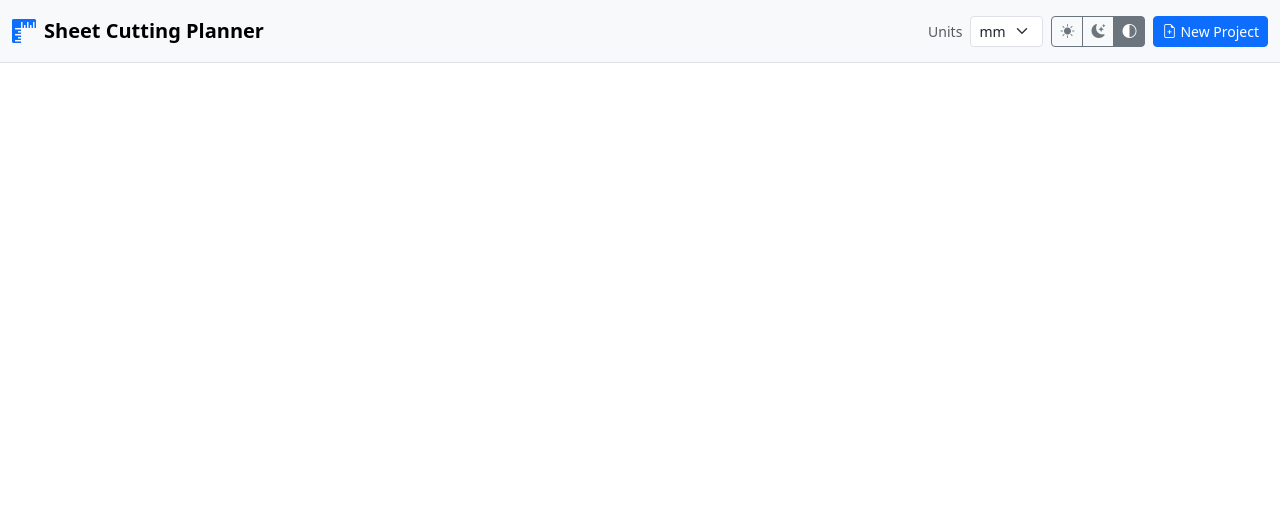
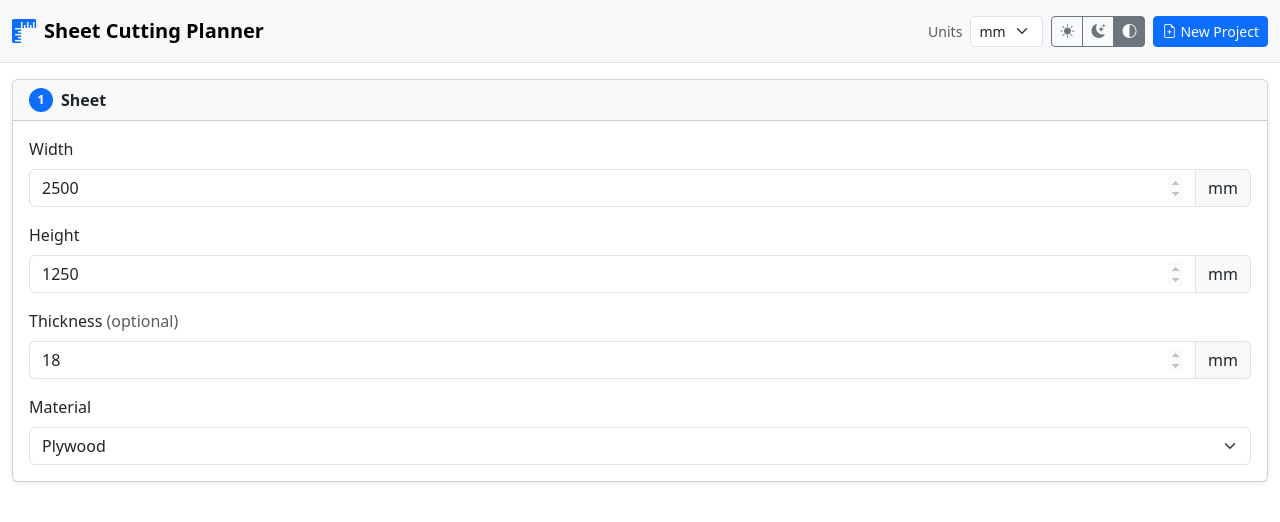
Before and after one commit to ForsakenAnton/sheet-cutting, a React (Vite) app: page / in a window 1280 px wide. Shown: the top 522 px of the page. Built offline with nearby package versions, Linux system fonts and the light colour scheme.

Commit message:
feat: sheet size and material panel

```diff
--- a/src/App.tsx
+++ b/src/App.tsx
@@ -1,5 +1,6 @@
-import type { Project, Unit } from './types';
+import type { Project, SheetSpec, Unit } from './types';
 import { AppNavbar } from './components/AppNavbar';
+import { SheetPanel } from './components/SheetPanel';
 import { usePersistentState } from './hooks/usePersistentState';
 import { useTheme } from './hooks/useTheme';
 import { DEFAULT_PROJECT, PROJECT_KEY } from './lib/project';
@@ -7,6 +8,10 @@ import { DEFAULT_PROJECT, PROJECT_KEY } from './lib/project';
 export default function App() {
   const theme = useTheme();
   const [project, setProject] = usePersistentState<Project>(PROJECT_KEY, DEFAULT_PROJECT);
+
+  const updateSheet = (patch: Partial<SheetSpec>) => {
+    setProject((current) => ({ ...current, sheet: { ...current.sheet, ...patch } }));
+  };
 
   const updateUnit = (unit: Unit) => {
     setProject((current) => ({ ...current, unit }));
@@ -27,7 +32,13 @@ export default function App() {
         onNewProject={newProject}
       />
 
-      <main className="container-fluid py-3" />
+      <main className="container-fluid py-3">
+        <div className="row g-3">
+          <div className="col-12 col-xl-3 vstack gap-3">
+            <SheetPanel sheet={project.sheet} unit={project.unit} onChange={updateSheet} />
+          </div>
+        </div>
+      </main>
     </>
   );
 }
--- /dev/null
+++ b/src/components/NumberField.tsx
@@ -0,0 +1,65 @@
+import { useEffect, useState } from 'react';
+
+interface Props {
+  value: number;
+  onChange: (value: number) => void;
+  min?: number;
+  max?: number;
+  step?: number;
+  integer?: boolean;
+  suffix?: string;
+  id?: string;
+  small?: boolean;
+  ariaLabel?: string;
+}
+
+export function NumberField({
+  value,
+  onChange,
+  min = 0,
+  max = 1_000_000,
+  step = 1,
+  integer = false,
+  suffix,
+  id,
+  small = false,
+  ariaLabel,
+}: Props) {
+  const [text, setText] = useState(() => String(value));
+
+  useEffect(() => {
+    setText((prev) => (Number(prev) === value ? prev : String(value)));
+  }, [value]);
+
+  const handleChange = (raw: string) => {
+    setText(raw);
+    const parsed = Number(raw.replace(',', '.'));
+    if (raw.trim() === '' || !Number.isFinite(parsed)) return;
+    const normalized = integer ? Math.round(parsed) : parsed;
+    onChange(Math.min(Math.max(normalized, min), max));
+  };
+
+  const input = (
+    <input
+      id={id}
+      type="number"
+      className={small ? 'form-control form-control-sm' : 'form-control'}
+      value={text}
+      min={min}
+      max={max}
+      step={step}
+      aria-label={ariaLabel}
+      onChange={(event) => handleChange(event.target.value)}
+      onBlur={() => setText(String(value))}
+    />
+  );
+
+  if (!suffix) return input;
+
+  return (
+    <div className={small ? 'input-group input-group-sm' : 'input-group'}>
+      {input}
+      <span className="input-group-text">{suffix}</span>
+    </div>
+  );
+}
--- /dev/null
+++ b/src/components/SheetPanel.tsx
@@ -0,0 +1,84 @@
+import type { SheetSpec, Unit } from '../types';
+import { MATERIALS } from '../lib/project';
+import { UNITS } from '../lib/units';
+import { NumberField } from './NumberField';
+
+interface Props {
+  sheet: SheetSpec;
+  unit: Unit;
+  onChange: (patch: Partial<SheetSpec>) => void;
+}
+
+export function SheetPanel({ sheet, unit, onChange }: Props) {
+  const step = UNITS[unit].step;
+
+  return (
+    <div className="card shadow-sm">
+      <div className="card-header bg-body-tertiary d-flex align-items-center gap-2">
+        <span className="step-badge">1</span>
+        <span className="fw-semibold">Sheet</span>
+      </div>
+      <div className="card-body vstack gap-3">
+        <div>
+          <label className="form-label" htmlFor="sheet-width">
+            Width
+          </label>
+          <NumberField
+            id="sheet-width"
+            value={sheet.width}
+            min={1}
+            step={step}
+            suffix={unit}
+            onChange={(value) => onChange({ width: value })}
+          />
+        </div>
+
+        <div>
+          <label className="form-label" htmlFor="sheet-height">
+            Height
+          </label>
+          <NumberField
+            id="sheet-height"
+            value={sheet.height}
+            min={1}
+            step={step}
+            suffix={unit}
+            onChange={(value) => onChange({ height: value })}
+          />
+        </div>
+
+        <div>
+          <label className="form-label" htmlFor="sheet-thickness">
+            Thickness <span className="text-body-secondary fw-normal">(optional)</span>
+          </label>
+          <NumberField
+            id="sheet-thickness"
+            value={sheet.thickness}
+            min={0}
+            step={step}
+            suffix={unit}
+            onChange={(value) => onChange({ thickness: value })}
+          />
+        </div>
+
+        <div>
+          <label className="form-label" htmlFor="sheet-material">
+            Material
+          </label>
+          <select
+            id="sheet-material"
+            className="form-select"
+            value={sheet.material}
+            onChange={(event) => onChange({ material: event.target.value })}
+          >
+            {MATERIALS.map((material) => (
+              <option key={material} value={material}>
+                {material}
+              </option>
+            ))}
+          </select>
+        </div>
+      </div>
+    </div>
+  );
+}
--- a/src/index.css
+++ b/src/index.css
@@ -2,3 +2,21 @@ body {
   min-height: 100vh;
   background-color: var(--bs-body-bg);
 }
+
+.step-badge {
+  display: inline-flex;
+  align-items: center;
+  justify-content: center;
+  width: 1.5rem;
+  height: 1.5rem;
+  border-radius: 50%;
+  background-color: var(--bs-primary);
+  color: #fff;
+  font-size: 0.8rem;
+  font-weight: 600;
+}
+
+input[type='number']::-webkit-outer-spin-button,
+input[type='number']::-webkit-inner-spin-button {
+  opacity: 0.35;
+}
```
